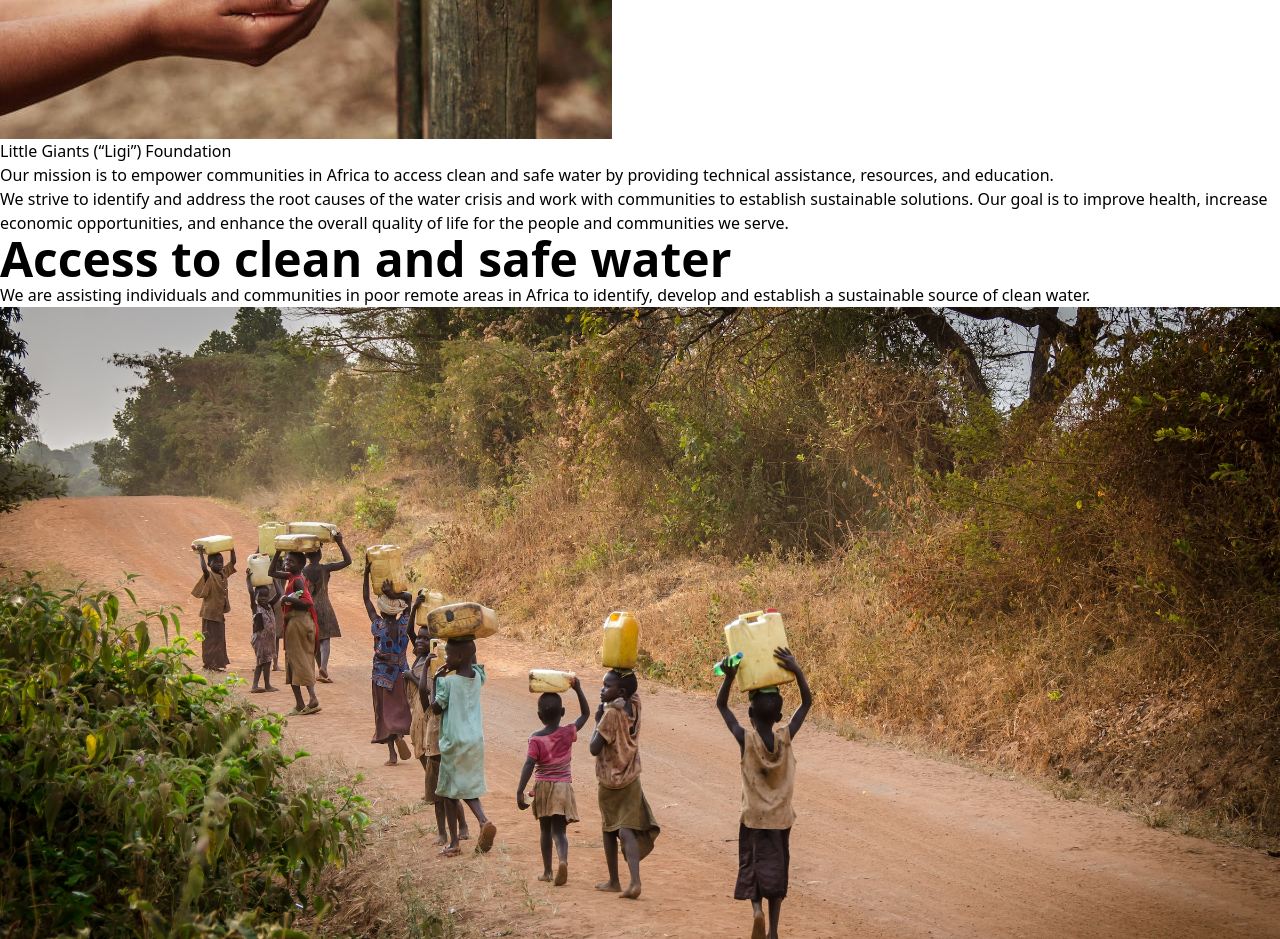
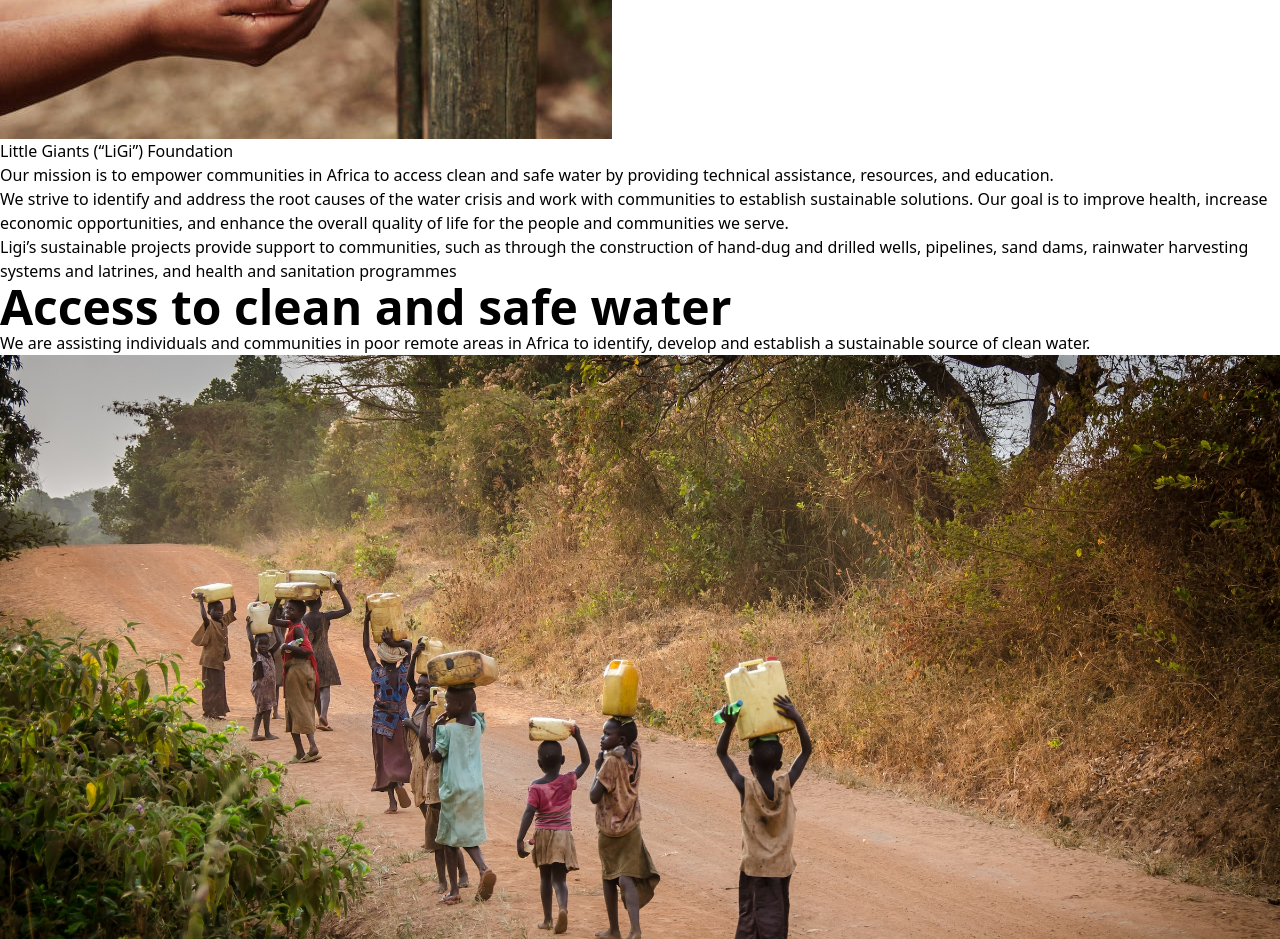
Before and after one commit to anibesam/littlegiants, a React (Vite) app: page / in a window 1280 px wide. Shown: the part 1500-2439 px from the top of the page. Built offline with nearby package versions, Linux system fonts and the light colour scheme; a web font is replaced by a local one.

Commit message:
added update

```diff
--- a/src/partials/FeaturesBlocks.jsx
+++ b/src/partials/FeaturesBlocks.jsx
@@ -15,7 +15,7 @@ function FeaturesBlocks() {
           </div>
           <div className="lg:pr-10">
             <h5 className="mb-4 text-4xl font-extrabold leading-none">
-              Little Giants (“Ligi”) Foundation
+              Little Giants (“LiGi”) Foundation
             </h5>
             <p className="mb-6 text-gray-900">
               Our mission is to empower communities in Africa to access clean
@@ -23,11 +23,18 @@ function FeaturesBlocks() {
               education.
             </p>
             <p className="mb-6 text-gray-900">
-            We strive to identify and address the root causes of
-              the water crisis and work with communities to establish
-              sustainable solutions. Our goal is to improve health, increase
-              economic opportunities, and enhance the overall quality of life
-              for the people and communities we serve.
+              We strive to identify and address the root causes of the water
+              crisis and work with communities to establish sustainable
+              solutions. Our goal is to improve health, increase economic
+              opportunities, and enhance the overall quality of life for the
+              people and communities we serve.
+            </p>
+
+            <p className="mb-6 text-gray-900">
+              Ligi’s sustainable projects provide support to communities, such
+              as through the construction of hand-dug and drilled wells,
+              pipelines, sand dams, rainwater harvesting systems and latrines,
+              and health and sanitation programmes
             </p>
           </div>
         </div>
```
